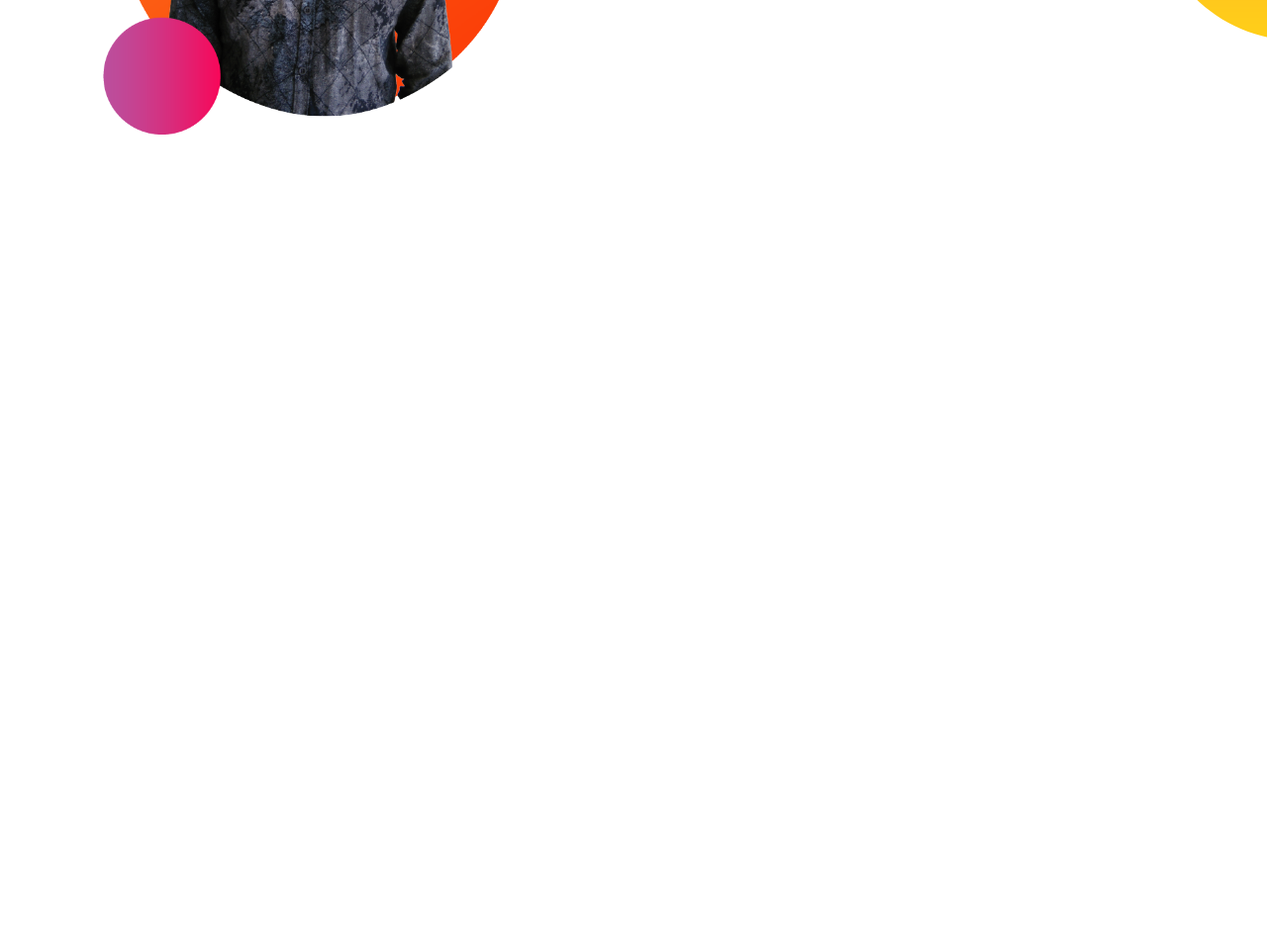
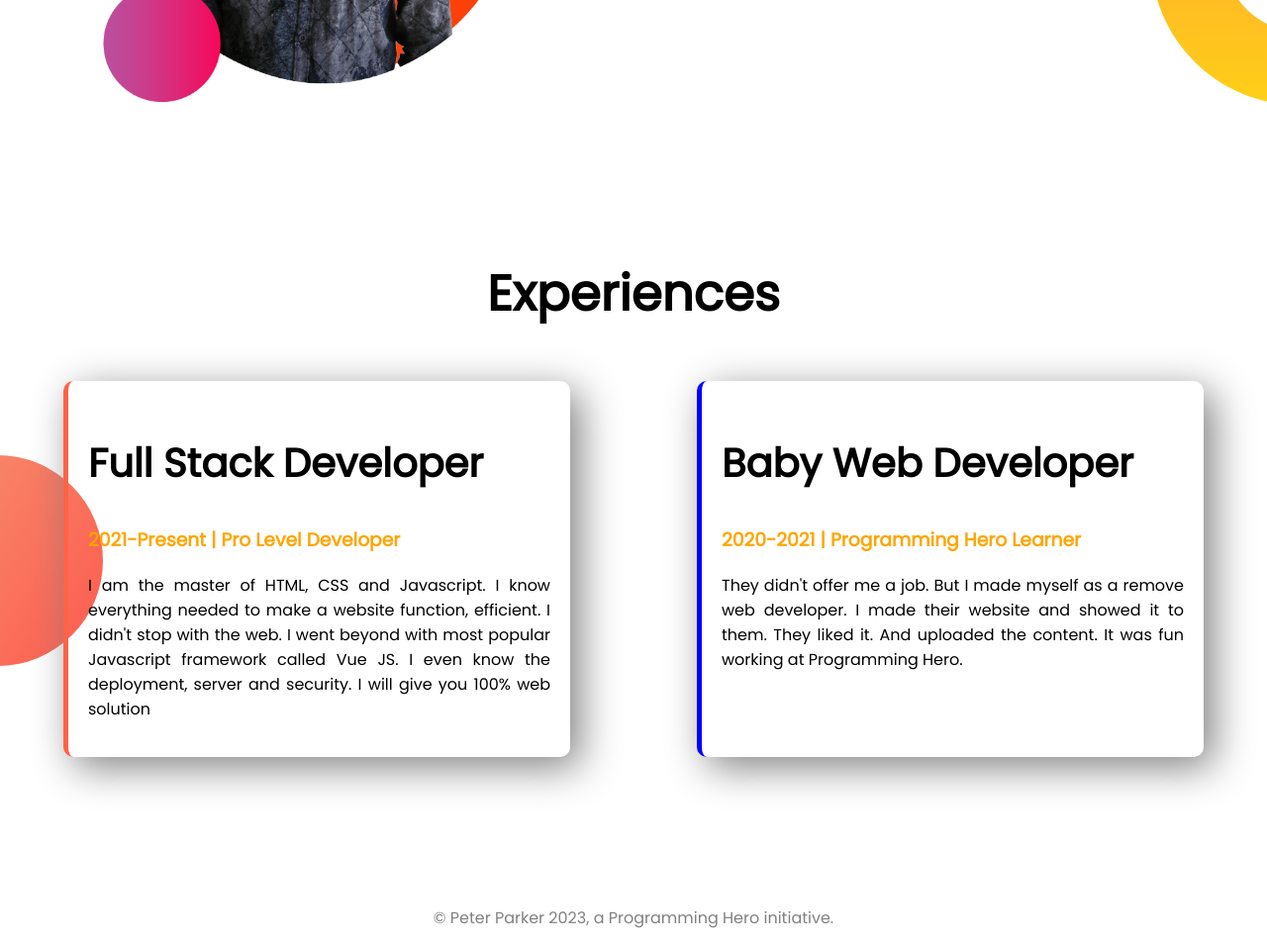
Before and after one commit to Pintu-Roy121/Developer-portfolio, a plain HTML site: page index.html in a window 1280 px wide. Shown: the part 1005-1961 px from the top of the page at 99% size. Before the commit the page ends 1298 px from the top, so only its background shows below. Drawn offline with Linux system fonts and the light colour scheme.

Commit message:
footer added

```diff
--- a/index.html
+++ b/index.html
@@ -14,7 +14,7 @@
 </head>
 
 <body>
-    <section class="top-banner">
+    <section class="top-banner flexible-container">
         <div class="half-width">
             <h1>Welcome To</h1>
             <h1><span class="name-color">Mr Roy</span> World!</h1>
@@ -31,7 +31,7 @@
     </section>
 
 
-    <section class="dream-big">
+    <section class="dream-big flexible-container">
         <div class="half-width">
             <img src="image/dream pic.png" alt="dream picture">
         </div>
@@ -46,6 +46,29 @@
         </div>
 
     </section>
+
+    <section class="experience-area">
+        <h1 class="exp">Experiences</h1>
+        <div class="flexible-container">
+            <div id="full-Stack" class="experience-item">
+                <h2>Full Stack Developer</h2>
+                <h3 class="name-color">2021-Present | Pro Level Developer</h3>
+                <p>I am the master of HTML, CSS and Javascript. I know everything needed to make a website function,
+                    efficient. I didn't stop with the web. I went beyond with most popular Javascript framework called
+                    Vue JS. I even know the deployment, server and security. I will give you 100% web solution</p>
+            </div>
+            <div id="baby-developer" class="experience-item">
+                <h2>Baby Web Developer</h2>
+                <h3 class="name-color">2020-2021 | Programming Hero Learner</h3>
+                <p>They didn't offer me a job. But I made myself as a remove web developer. I made their website and
+                    showed it to them. They liked it. And uploaded the content. It was fun working at Programming Hero.
+                </p>
+            </div>
+        </div>
+    </section>
 </body>
+<footer>
+    <p>© Peter Parker 2023, a Programming Hero initiative.</p>
+</footer>
 
 </html>
--- a/style.css
+++ b/style.css
@@ -1,18 +1,26 @@
 body {
     font-family: 'Poppins', sans-serif;
     margin: 0px;
+
+}
+
+body p {
+    text-align: justify;
 }
 
 h1 {
     font-size: 50px;
 }
 
+h2 {
+    font-size: 40px;
+}
+
 .name-color {
-    font-size: 72px;
     color: orange;
 }
 
-section {
+.flexible-container {
     display: flex;
     margin-bottom: 150px;
 }
@@ -42,7 +50,6 @@ section {
 }
 
 .text {
-    text-align: justify;
     padding-right: 100px;
 }
 
@@ -50,5 +57,41 @@ section {
     background-image: url(image/dream-bg.png);
     background-repeat: no-repeat;
     background-position: right;
+    background-position: right 0px top 200px;
 
 }
+
+.exp {
+    text-align: center;
+    margin: 0px auto;
+}
+
+.experience-area {
+    background-image: url(image/exp-bg.png);
+    background-repeat: no-repeat;
+    background-position: left;
+    background-position: left 0px top 200px;
+}
+
+.experience-item {
+    width: 40%;
+    margin-top: 50px;
+    margin-left: 5%;
+    margin-right: 5%;
+    padding: 20px;
+    box-shadow: 10px 10px 40px gray;
+    border-radius: 10px;
+}
+
+#full-Stack {
+    border-left: 5px solid tomato;
+}
+
+#baby-developer {
+    border-left: 5px solid blue;
+}
+
+footer p {
+    text-align: center;
+    color: gray;
+}
```
